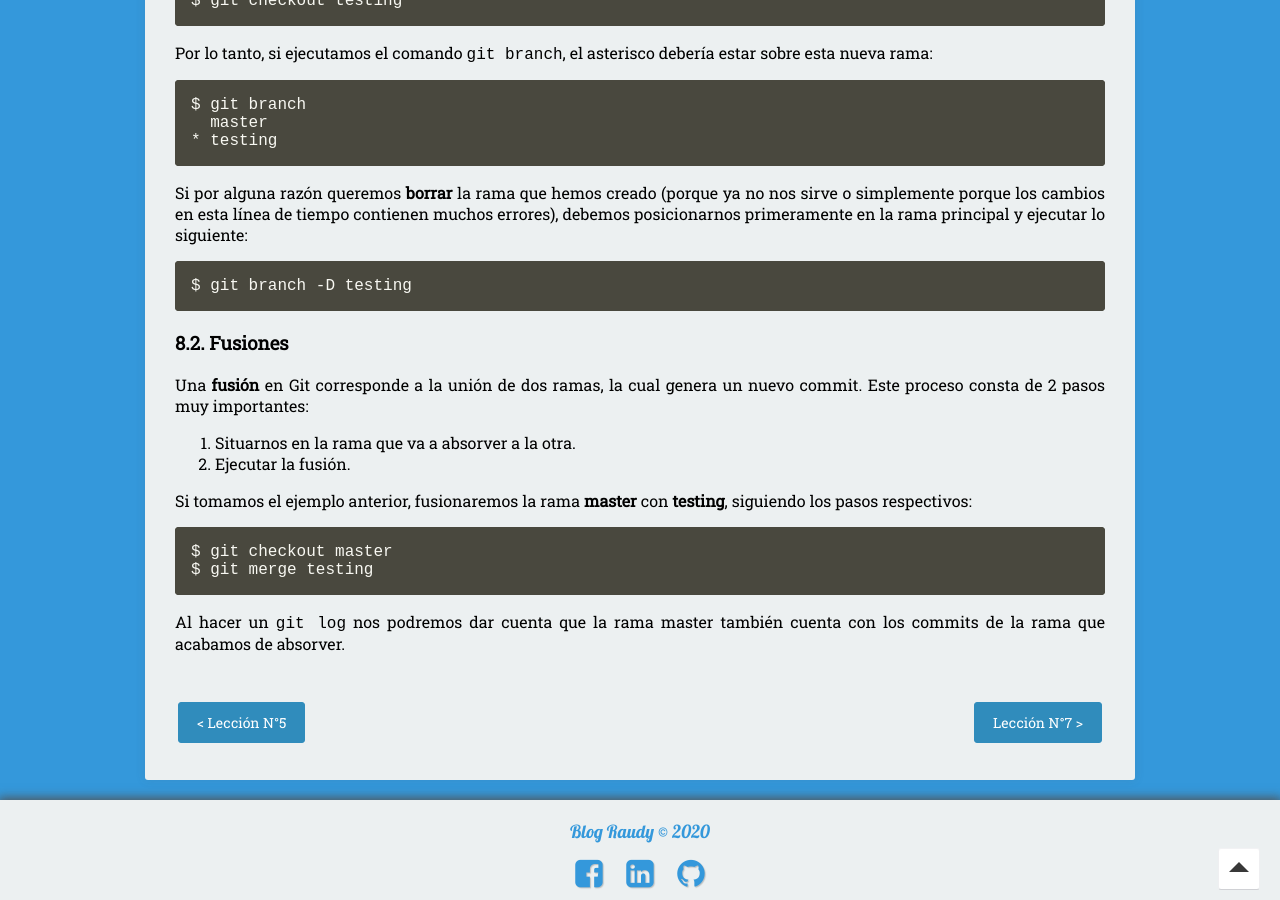
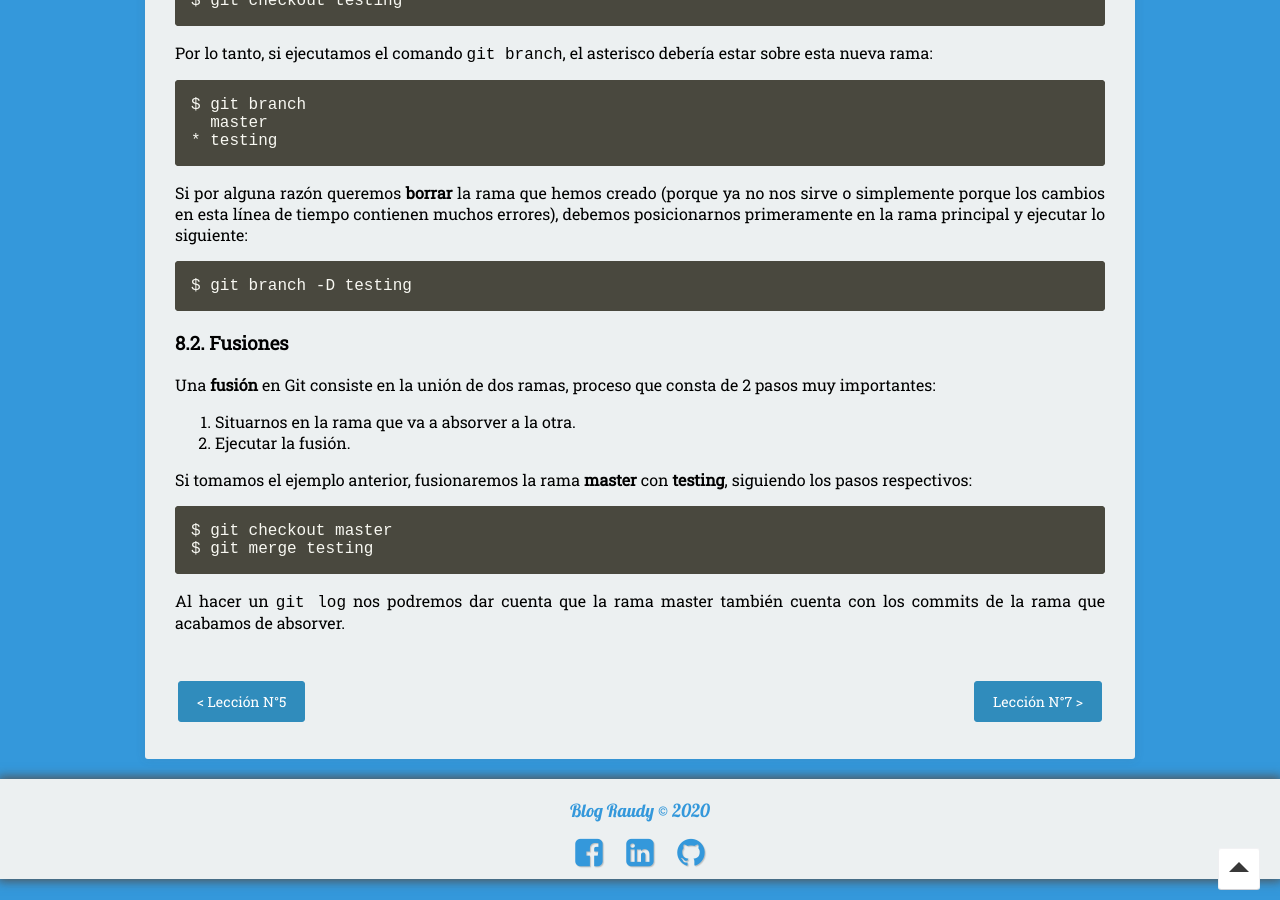
Before and after one commit to nisoto/Blog-anterior-2.0, a Jekyll site: the page built from _posts/2020-04-22-rails-vi-git-en-detalle.md, in a window 1280 px wide and 900 px high, scrolled down 5196 px. Built offline with Jekyll 4.4.1, drawn with Linux system fonts in a browser that asks for light colours; nearby versions of some CDN libraries; some of the changed text lies outside the part shown.

Commit message:
Update 2020-04-22-rails-vi-git-en-detalle.md

````diff
--- a/_posts/2020-04-22-rails-vi-git-en-detalle.md
+++ b/_posts/2020-04-22-rails-vi-git-en-detalle.md
@@ -49,8 +49,8 @@ Tanto Github como otros sitios que cumplen la misma función (Gitlab o Bitbucket
 En Sistemas Operativos como Ubuntu o Mac OS Git ya viene instalado, por lo que solo debemos configurarlo. Para ello abrimos la terminal y tecleamos lo siguiente:
 
 ```
-git config --global user.name "YOUR NAME"
-git config --global user.email "YOUR@EMAIL.com"
+$ git config --global user.name "YOUR NAME"
+$ git config --global user.email "YOUR@EMAIL.com"
 ```
 
 En **YOUR NAME** debemos colocar nuestro nombre y en **YOUR@EMAIL.COM** el correo que utilizamos para nuestra cuenta de Github.
@@ -224,7 +224,7 @@ $ git branch -D testing
 
 ### 8.2. Fusiones
 
-Una **fusión** en Git corresponde a la unión de dos ramas, la cual genera un nuevo commit. Este proceso consta de 2 pasos muy importantes:
+Una **fusión** en Git consiste en la unión de dos ramas, proceso que consta de 2 pasos muy importantes:
 
 1. Situarnos en la rama que va a absorver a la otra.
 2. Ejecutar la fusión.
````
